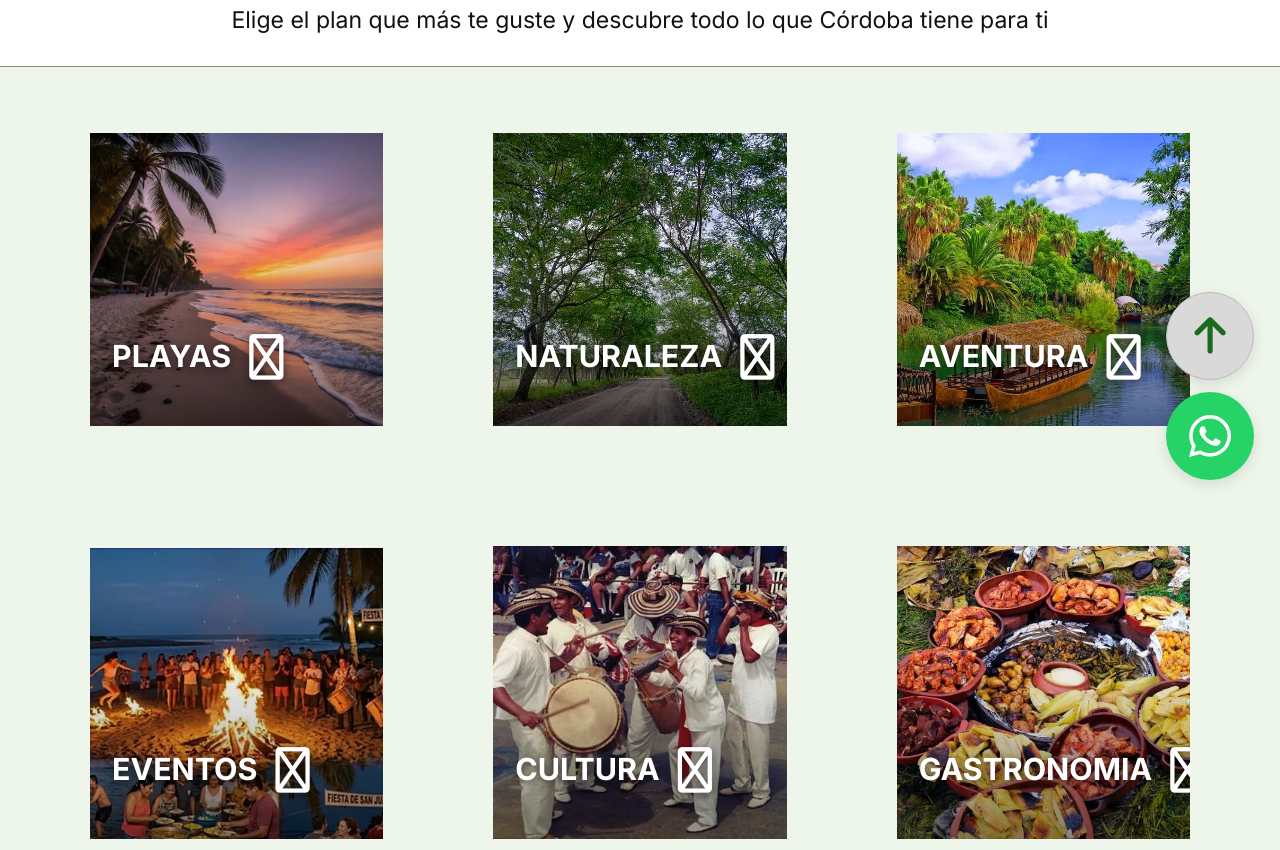
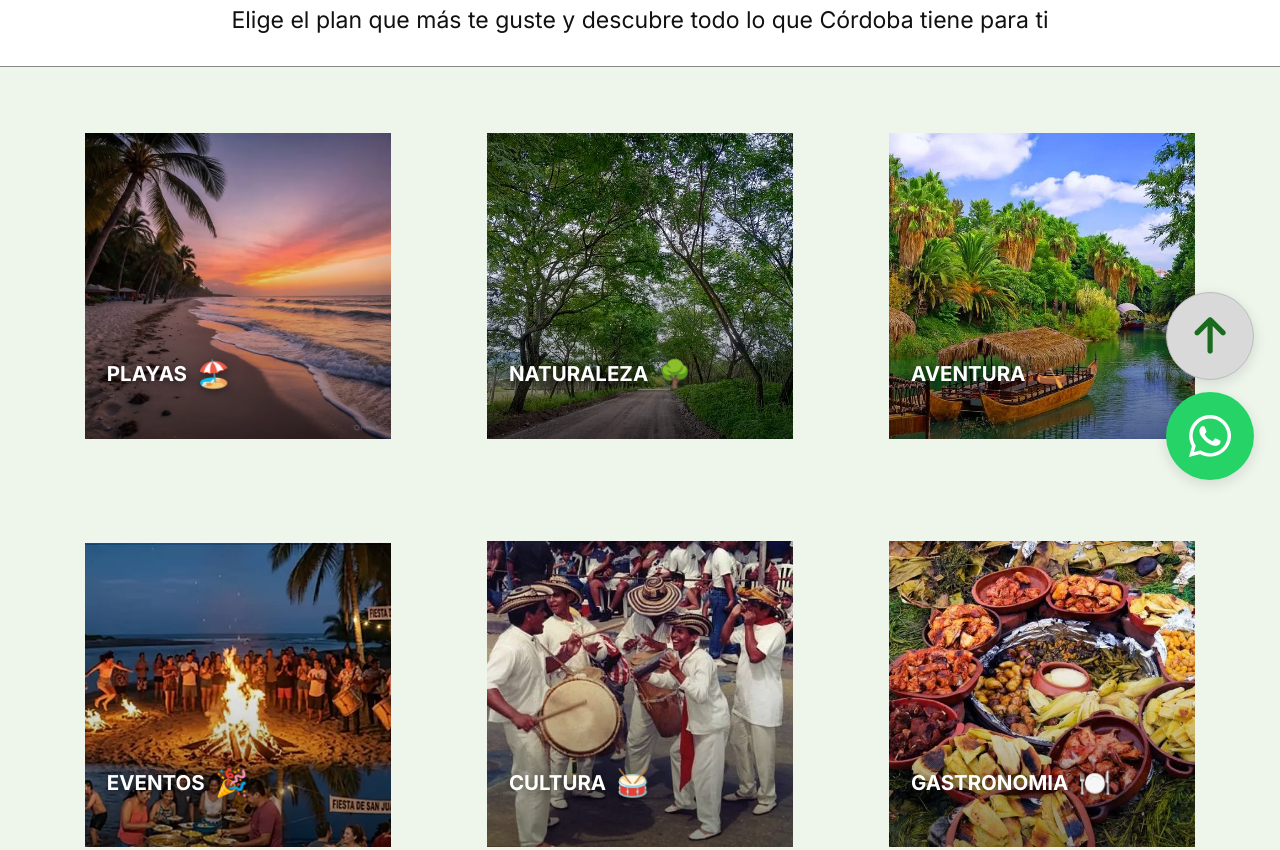
Before and after one commit to ALEXCHAT159/Cordoba360, a plain HTML site: page experiencias.html in a window 1280 px wide. Shown: the part 200-1050 px from the top of the page. Drawn offline with Linux system fonts and the light colour scheme.

Commit message:
Emojis alusivos en las categorías de experiencias en lugar de las flechas

```diff
--- a/css/styles.css
+++ b/css/styles.css
@@ -378,11 +378,17 @@ address { font-style: normal; }
 }
 .tile__texto {
   position: absolute; z-index: 1; left: 14px; bottom: 50%; transform: translateY(50%);
-  display: flex; align-items: center; gap: 18px; width: calc(100% - 28px);
+  display: flex; align-items: center; gap: 10px; width: calc(100% - 28px);
   justify-content: space-between;
   font-size: clamp(1rem, 2.4vw, 1.9rem); font-weight: 700; text-shadow: 0 2px 8px rgba(0, 0, 0, .55);
 }
-.tile__texto i { font-size: 1.5em; font-weight: 300; }
+.tile__emoji {
+  font-size: 1.3em; line-height: 1; text-shadow: none;
+  font-family: "Segoe UI Emoji", "Apple Color Emoji", "Noto Color Emoji", sans-serif;
+  filter: drop-shadow(0 2px 4px rgba(0, 0, 0, .45));
+  transition: transform .3s;
+}
+.tile:hover .tile__emoji { transform: scale(1.2) rotate(-6deg); }
 
 /* ---------- 14. Página detalle de destino ---------- */
 .migas { padding-block: 16px 4px; font-size: clamp(.75rem, 1.6vw, 1.2rem); }
@@ -530,7 +536,7 @@ fieldset.campo { border: 0; padding: 0; margin: 0; }
   .cifras { grid-template-columns: repeat(4, 1fr); }
   .rejilla-experiencias { grid-template-columns: repeat(2, 1fr); }
   .tile { aspect-ratio: 1 / 1; }
-  .tile__texto { left: 22px; bottom: 16%; transform: none; justify-content: flex-start; }
+  .tile__texto { left: 22px; bottom: 16%; transform: none; justify-content: flex-start; width: calc(100% - 44px); }
   .rejilla-destinos { grid-template-columns: repeat(2, 1fr); }
   .formulario .doble { grid-template-columns: 1fr 1fr; }
   .pie__rejilla { grid-template-columns: repeat(2, 1fr); }
@@ -617,7 +623,8 @@ fieldset.campo { border: 0; padding: 0; margin: 0; }
   .historia__rejilla { grid-template-columns: 1fr 1.1fr; gap: 60px; }
   .historia__texto { padding-left: 60px; }
 
-  .rejilla-experiencias { grid-template-columns: repeat(3, 1fr); gap: 120px 110px; padding-inline: 50px; }
+  .rejilla-experiencias { grid-template-columns: repeat(3, 1fr); gap: clamp(50px, 8vw, 120px) clamp(36px, 7.5vw, 110px); padding-inline: clamp(0px, 3.5vw, 50px); }
+  .tile__texto { font-size: clamp(1.1rem, 1.6vw, 1.6rem); }
   .banda-experiencias { padding-block: 66px; border-top: 1px solid #888; border-bottom: 1px solid #888; }
 
   .destino-cabecera { grid-template-columns: 1fr 1.15fr; gap: 60px; align-items: center; padding-top: 30px; }
--- a/experiencias.html
+++ b/experiencias.html
@@ -119,37 +119,37 @@
           <li id="playas">
             <a class="tile" href="destinos.html">
               <picture><source srcset="img/playas.webp" type="image/webp"><img src="img/playas.jpg" alt="Playa del Caribe cordobés al atardecer" loading="lazy" decoding="async"></picture>
-              <span class="tile__texto">PLAYAS <i class="fa-solid fa-arrow-right" aria-hidden="true"></i></span>
+              <span class="tile__texto">PLAYAS <span class="tile__emoji" aria-hidden="true">🏖️</span></span>
             </a>
           </li>
           <li id="naturaleza">
             <a class="tile" href="destinos.html">
               <picture><source srcset="img/naturaleza-camino.webp" type="image/webp"><img src="img/naturaleza-camino.jpg" alt="Camino rodeado de árboles en la zona rural" loading="lazy" decoding="async"></picture>
-              <span class="tile__texto">NATURALEZA <i class="fa-solid fa-arrow-right" aria-hidden="true"></i></span>
+              <span class="tile__texto">NATURALEZA <span class="tile__emoji" aria-hidden="true">🌳</span></span>
             </a>
           </li>
           <li id="aventura">
             <a class="tile" href="destinos.html">
               <picture><source srcset="img/aventura-rio.webp" type="image/webp"><img src="img/aventura-rio.jpg" alt="Canoas en un río rodeado de palmeras" loading="lazy" decoding="async"></picture>
-              <span class="tile__texto">AVENTURA <i class="fa-solid fa-arrow-right" aria-hidden="true"></i></span>
+              <span class="tile__texto">AVENTURA <span class="tile__emoji" aria-hidden="true">🛶</span></span>
             </a>
           </li>
           <li id="eventos">
             <a class="tile" href="destinos.html">
               <picture><source srcset="img/eventos-san-juan.webp" type="image/webp"><img src="img/eventos-san-juan.jpg" alt="Fiesta de San Juan con fogata frente al mar" loading="lazy" decoding="async"></picture>
-              <span class="tile__texto">EVENTOS <i class="fa-solid fa-arrow-right" aria-hidden="true"></i></span>
+              <span class="tile__texto">EVENTOS <span class="tile__emoji" aria-hidden="true">🎉</span></span>
             </a>
           </li>
           <li id="cultura">
             <a class="tile" href="destinos.html">
               <picture><source srcset="img/cultura-gaitas.webp" type="image/webp"><img src="img/cultura-gaitas.jpg" alt="Músicos tradicionales con tambores y sombrero vueltiao" loading="lazy" decoding="async"></picture>
-              <span class="tile__texto">CULTURA <i class="fa-solid fa-arrow-right" aria-hidden="true"></i></span>
+              <span class="tile__texto">CULTURA <span class="tile__emoji" aria-hidden="true">🥁</span></span>
             </a>
           </li>
           <li id="gastronomia">
             <a class="tile" href="destinos.html">
               <picture><source srcset="img/gastronomia-tipica.webp" type="image/webp"><img src="img/gastronomia-tipica.jpg" alt="Platos típicos cordobeses servidos en cazuelas de barro" loading="lazy" decoding="async"></picture>
-              <span class="tile__texto">GASTRONOMIA <i class="fa-solid fa-arrow-right" aria-hidden="true"></i></span>
+              <span class="tile__texto">GASTRONOMIA <span class="tile__emoji" aria-hidden="true">🍽️</span></span>
             </a>
           </li>
         </ul>
```
